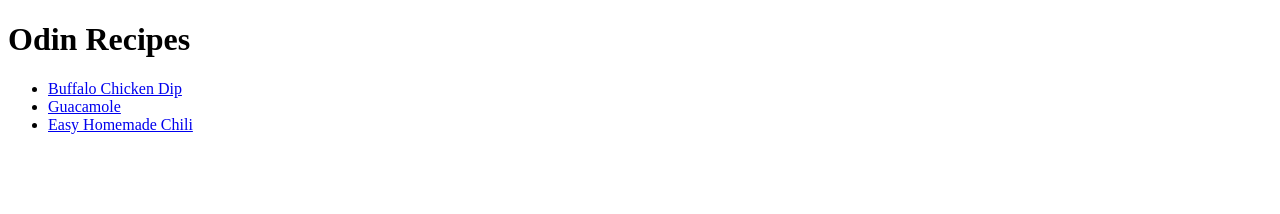
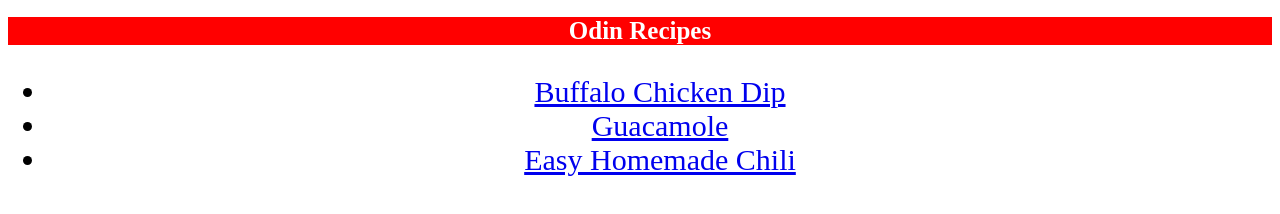
Before and after one commit to bradyspoonful/odin-recipes, a plain HTML site: page index.html in a window 1280 px wide. Drawn offline with Linux system fonts and the light colour scheme.

Commit message:
Add style.css and html file edits
- Created a style.css file
- Added multiple types of classes externally, internally and inline
- Used those classes throught the index.html, buffalo-chicken-dip.html,
  easy-homemade-chili.html and guacamole.html files

[Ticket: X]

```diff
--- a/index.html
+++ b/index.html
@@ -2,15 +2,23 @@
 <html>
     <head>
         <meta charset="utf-8">
-        <title></title>
+        <title>Recipes Page</title>
+        <link rel="stylesheet" href="style.css">
+
+        <style>
+            ul {
+                font-size: 30px;
+                text-align: center;
+            }
+        </style>
     </head>
 
     <body>
-        <h1>Odin Recipes</h1>
+        <h1 class="titles">Odin Recipes</h1>
             <ul>
-                <li><a href="recipes/buffalo-chicken-dip.html">Buffalo Chicken Dip</a></li>
-                <li><a href="recipes/guacamole.html">Guacamole</a></li>
-                <li><a href="recipes/easy-homemade-chili.html">Easy Homemade Chili</a></li>
+                <li class="lists"><a href="recipes/buffalo-chicken-dip.html">Buffalo Chicken Dip</a></li>
+                <li class="lists"><a href="recipes/guacamole.html">Guacamole</a></li>
+                <li class="lists"><a href="recipes/easy-homemade-chili.html">Easy Homemade Chili</a></li>
             </ul>
     </body>
 </html>
--- /dev/null
+++ b/style.css
@@ -0,0 +1,24 @@
+.titles {
+    background-color: hsl(0, 100%, 50%);
+    color: white;
+    font-size: 32px;
+    text-align: center;
+}
+
+.titles,
+.list-unordered,
+.list-ordered {
+    font-size: 25px;
+}
+
+.titles {
+    font-weight: bold;
+}
+
+.list-unordered {
+    color: green;
+}
+
+.list-ordered {
+    color: blue;
+}
```
Also changed, not shown: recipes/buffalo-chicken-dip.html (+4 -3 lines), recipes/easy-homemade-chili.html (+3 -2 lines), recipes/guacamole.html (+2 -1 lines).
